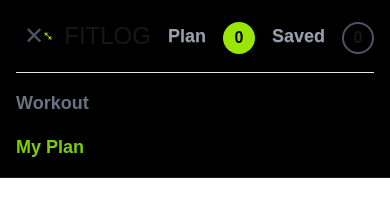
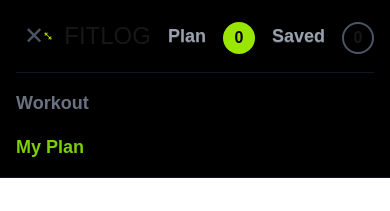
Before and after one commit to mrrh-dev/Fit-Log, a Next.js app: page /myplan in a window 390 px wide. Both pictures are taken after a click on the button "Toggle menu". Shown: the top 211 px of the page. Built offline with nearby package versions, Linux system fonts and the light colour scheme.

Commit message:
made some changes

```diff
--- a/app/component/Navbar.tsx
+++ b/app/component/Navbar.tsx
@@ -64,7 +64,7 @@ const Navbar = () => {
         </div>
 
         {ismenuopen && (
-          <div className="md:hidden mt-4 border-t border-gray-200 pt-4">
+          <div className="md:hidden mt-4 border-t border-gray-900 pt-4">
             <ul className="flex flex-col gap-4 text-lg text-gray-500 font-semibold">
               {Links}
             </ul>
```
